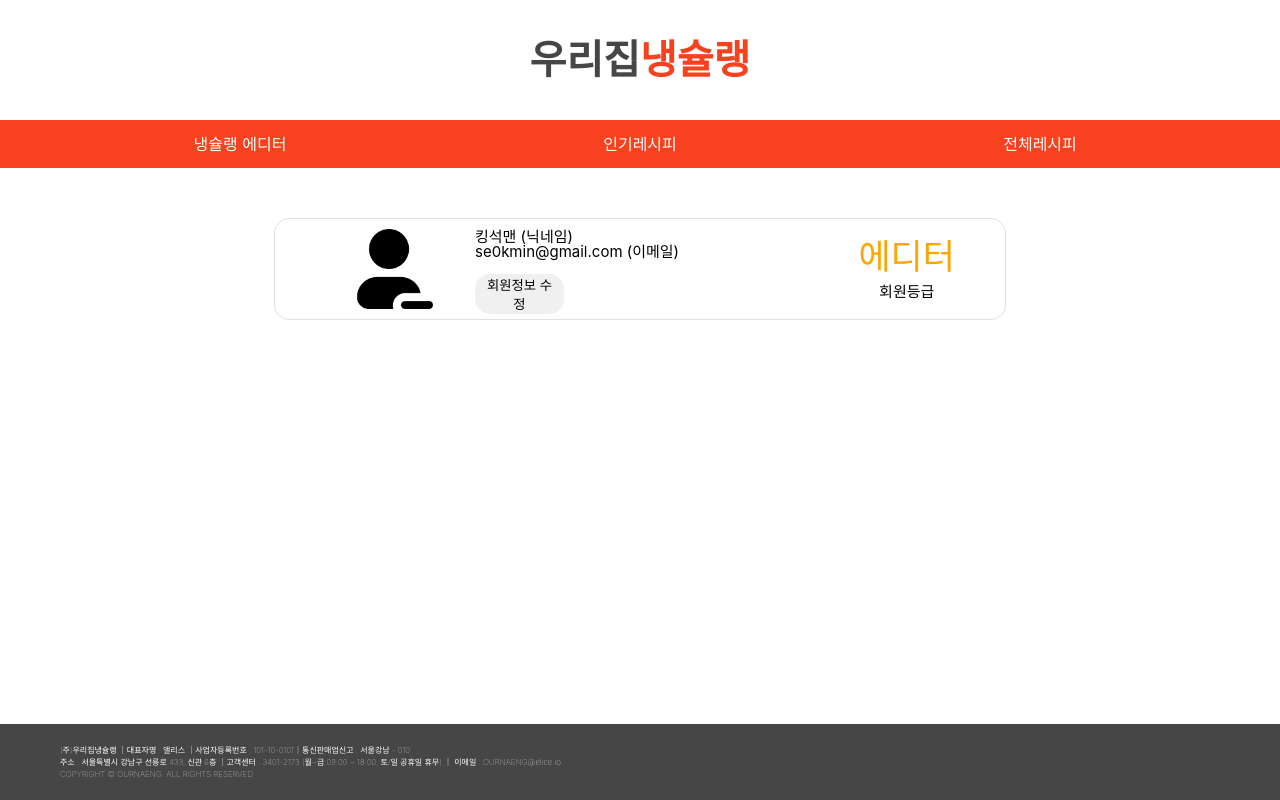
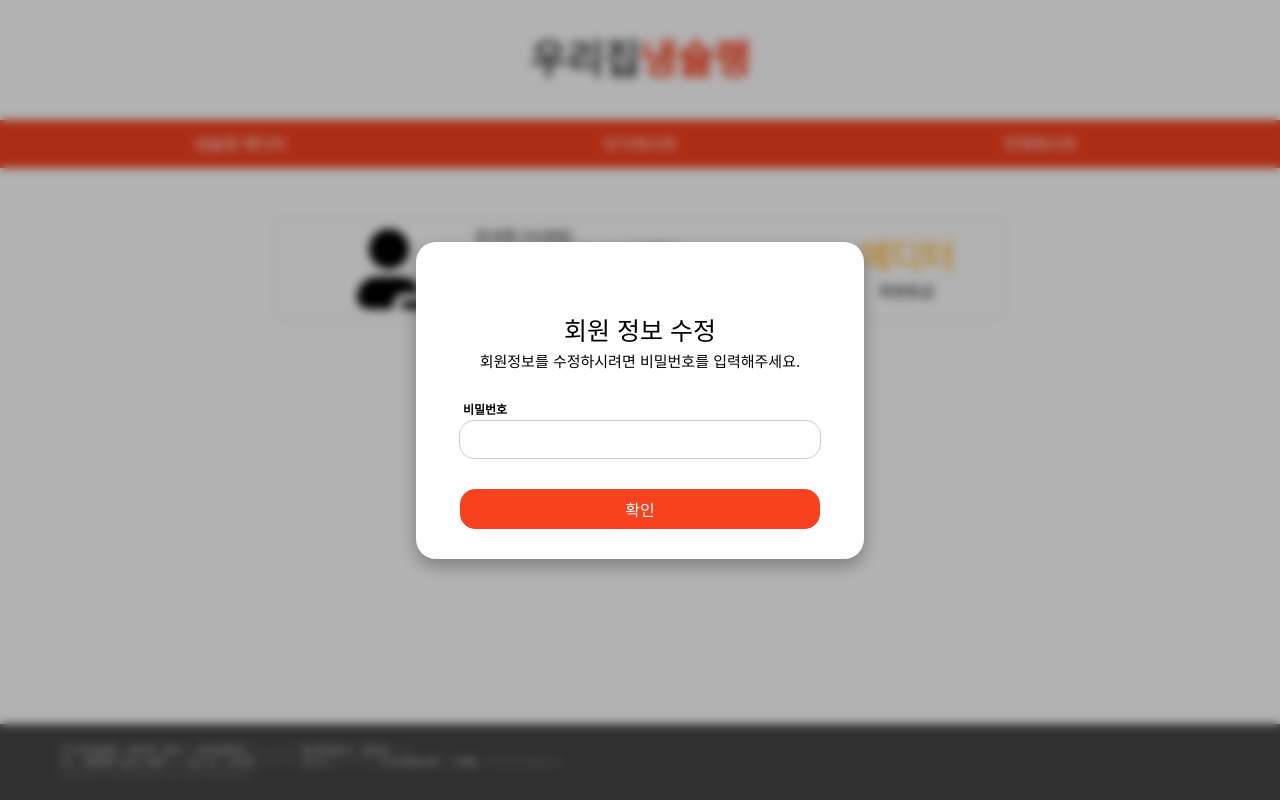
Before and after one commit to helloleesul/our-home-michelin, a React (Create React App) app: page /mypage in a window 1280 px wide. Both pictures are taken after a click on the button "회원정보 수정". Built offline with nearby package versions, Linux system fonts and the light colour scheme.

Commit message:
Dsigin 마이페이지 모달창

```diff
--- a/src/pages/MyPage.js
+++ b/src/pages/MyPage.js
@@ -1,16 +1,39 @@
-import React from "react";
+import React, { useState } from "react";
 import * as S from "./MyPage.style";
 import BasicProfileImg from "../assets/img/BasicProfileImg.png";
+import PortalModal from "../components/common/PortalModal";
+import CloseIcon from "../assets/CloseIcon";
+function MyPage(props) {
+  const [showModal, setShowModal] = useState(false);
+  const closeModal = () => {
+    setShowModal(false);
+  };
+  return (
+    <>
+      <PortalModal handleShowModal={showModal} size={"35%"}>
+        <S.CloseBtn onClick={closeModal}>
+          <CloseIcon color="black" />
+        </S.CloseBtn>
 
-function MyPage(props) {
-  return (
+        <S.ModalContainer>
+          <S.Text fontSize="25px">회원 정보 수정</S.Text>
+          <S.Text>회원정보를 수정하시려면 비밀번호를 입력해주세요.</S.Text>
+        </S.ModalContainer>
+        <S.ModalContainer>
+          <S.Label>비밀번호</S.Label>
+          <S.Input type="password"></S.Input>
+          <S.ModalBtn>확인</S.ModalBtn>
+        </S.ModalContainer>
+      </PortalModal>
       <S.Container>
         <S.UserContainer>
           <S.ProfileImg src={BasicProfileImg} alt="프로필 이미지" />
           <S.InfoContainer>
             <S.Text>킹석맨 (닉네임)</S.Text>
             <S.Text>se0kmin@gmail.com (이메일)</S.Text>
-          <S.Button>회원정보 수정</S.Button>
+            <S.Button onClick={() => setShowModal(true)}>
+              회원정보 수정
+            </S.Button>
           </S.InfoContainer>
           <S.GradeContainer>
             <S.TextContainer>
@@ -22,6 +45,7 @@ function MyPage(props) {
           </S.GradeContainer>
         </S.UserContainer>
       </S.Container>
+    </>
   );
 }
 
--- a/src/pages/MyPage.style.js
+++ b/src/pages/MyPage.style.js
@@ -1,5 +1,4 @@
 import styled from "@emotion/styled";
-
 export const Container = styled.div`
   display: flex;
   justify-content: center;
@@ -67,3 +66,57 @@ export const TextContainer = styled.div`
   justify-content: space-between;
   gap: 10px;
 `;
+
+//모달 스타일
+export const ModalContainer = styled.div`
+  display: flex;
+  flex-direction: column;
+  align-items: center;
+  justify-content: space-between;
+  gap: 10px;
+  margin-bottom: 5px;
+  padding-top: 30px;
+`;
+export const ModalBtn = styled.button`
+  width: 360px;
+  height: 40px;
+  margin-top: 20px;
+  border-radius: 15px;
+  border: 1px solid #f7411f;
+  background-color: #f7411f;
+  color: white;
+  font-size: 16px;
+  margin-bottom: 25px;
+  right: 590px;
+`;
+
+export const Input = styled.input`
+  width: 350px;
+  height: 35px;
+  padding-left: 8px;
+  margin-top: -10px;
+  border: 1px solid #ccc;
+  border-radius: 15px;
+  position: relative;
+  &:focus {
+    outline: none;
+    border-color: orange;
+  }
+  &:hover {
+    cursor: pointer;
+    border-color: orange;
+  }
+`;
+export const Label = styled.label`
+  font-weight: bold;
+  font-size: 12px;
+  margin-bottom: 4px;
+  margin-right: 310px;
+`;
+
+export const CloseBtn = styled.button`
+  background: transparent;
+  border: none;
+  margin-left: 610px;
+  padding-top: 20px;
+`;
```
Lines whose indentation alone changed are shown as unchanged.
